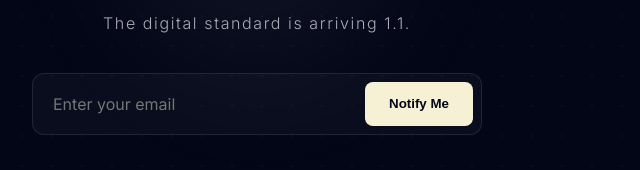
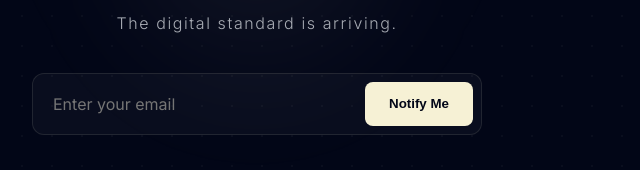
Before and after one commit to viperpaul47/viperpaul47, a website: page static/index.html in a window 1280 px wide. Shown: the part 389-559 px from the top of the page, 383-1023 px from the left. Drawn offline with Linux system fonts and the light colour scheme.

Commit message:
RE-Deploy

```diff
--- a/static/index.html
+++ b/static/index.html
@@ -141,7 +141,7 @@
 
     <div class="container">
         <h1>viperprojects47</h1>
-        <p class="tagline">The digital standard is arriving 1.1.</p>
+        <p class="tagline">The digital standard is arriving.</p>
 
         <form class="notify-box" id="emailForm">
             <input type="email" id="emailInput" placeholder="Enter your email" required>
```
